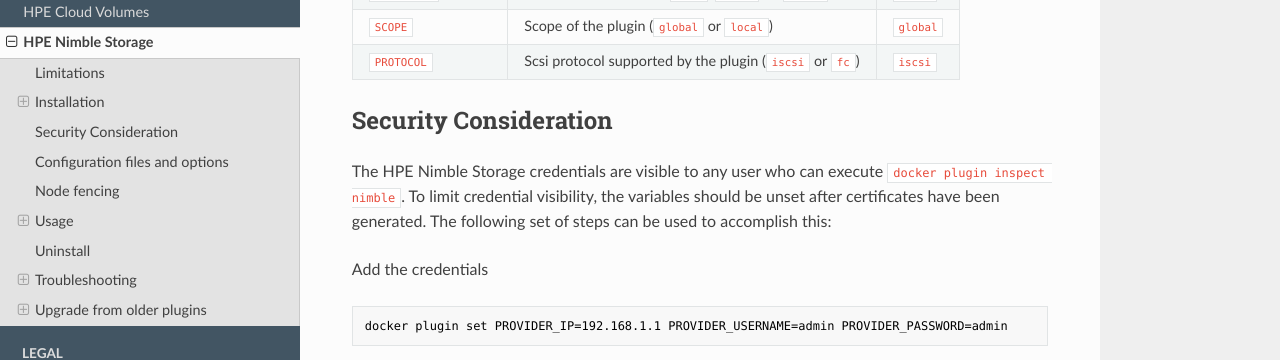
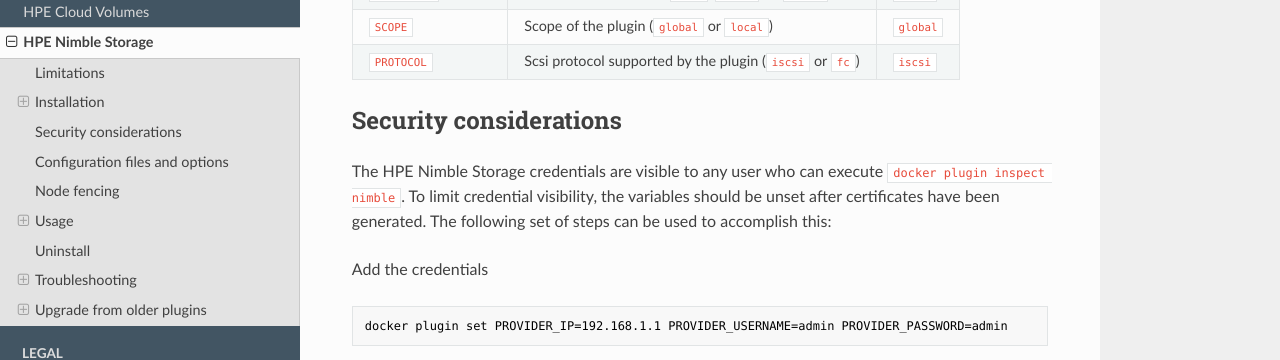
Before and after one commit to hpe-storage/scod, an MkDocs documentation site: the page built from docs/docker_volume_plugins/hpe_nimble_storage.md, in a window 1280 px wide and 900 px high, scrolled down 2530 px. Shown: the part 156-516 px from the top of the window. Built offline with MkDocs 1.6.1, drawn with Linux system fonts in a browser that asks for light colours; nearby versions of some CDN libraries.

Commit message:
Nimble/CV Docker Volume Plugin touchups
Signed-off-by: Michael Mattsson <michael.mattsson@nimblestorage.com>

```diff
--- a/docs/docker_volume_plugins/hpe_nimble_storage.md
+++ b/docs/docker_volume_plugins/hpe_nimble_storage.md
@@ -107,7 +107,7 @@
 | `SCOPE`                 | Scope of the plugin (`global` or `local`)                   | `global` |
 | `PROTOCOL`              | Scsi protocol supported by the plugin (`iscsi` or `fc`)     | `iscsi`  |
 
-## Security Consideration
+## Security considerations
 The HPE Nimble Storage credentials are visible to any user who can execute `docker plugin inspect nimble`. To limit credential visibility, the variables should be unset after certificates have been generated. The following set of steps can be used to accomplish this:
 
 Add the credentials
```
